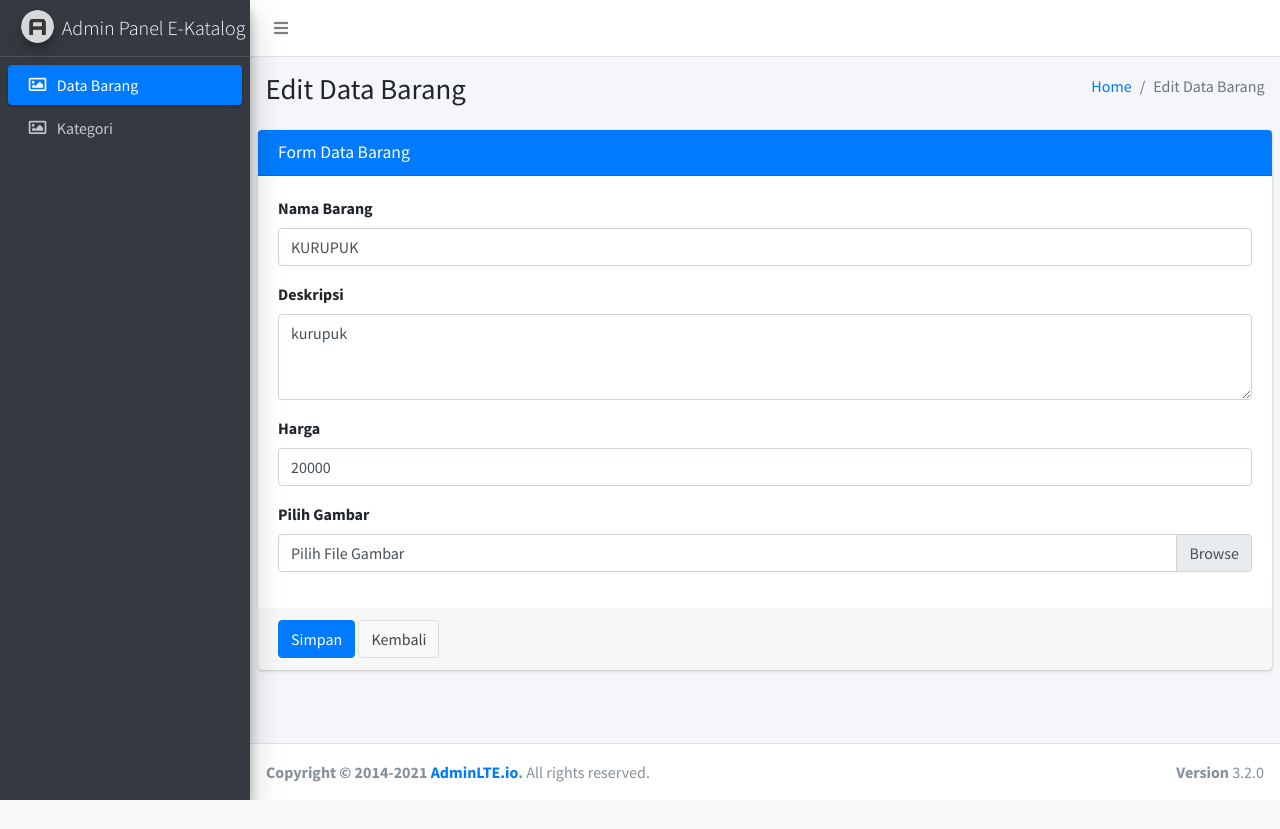
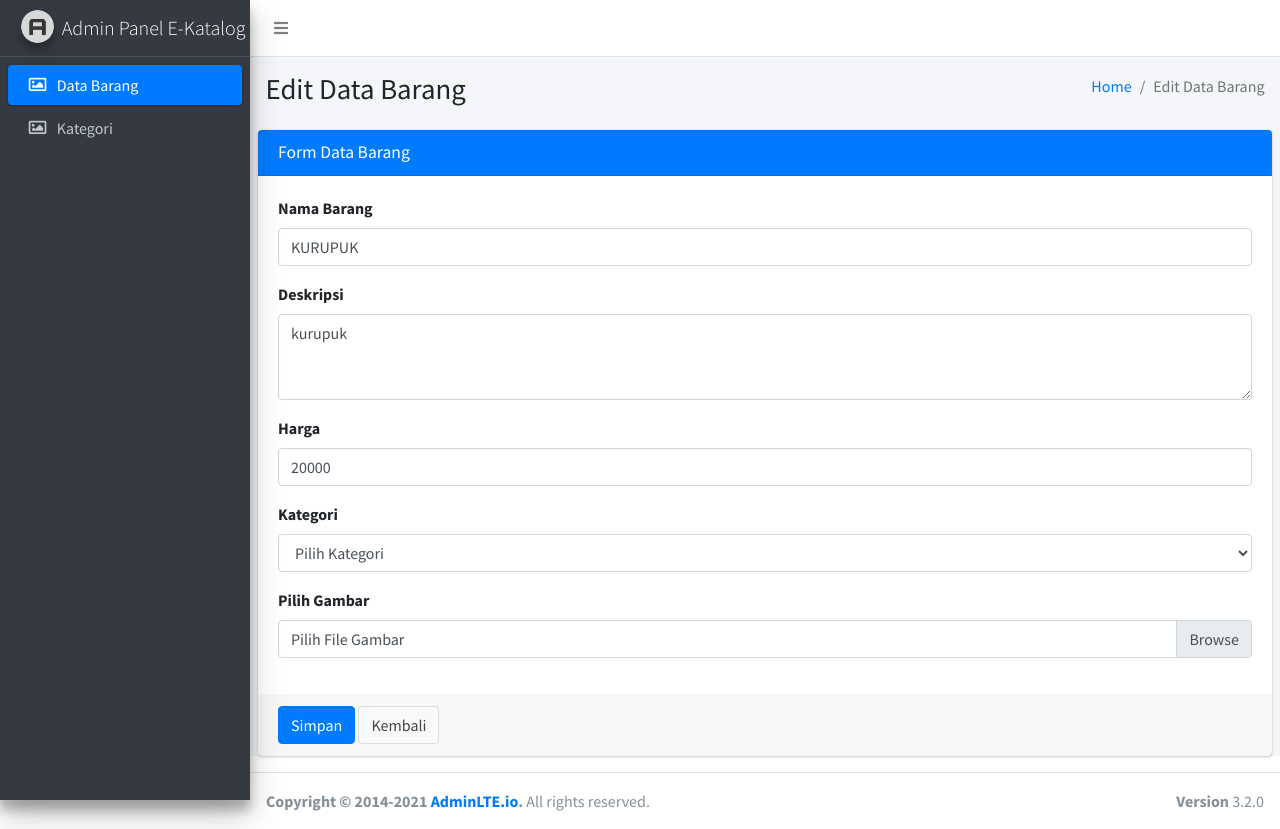
Before and after one commit to rifkkimaulana/e_katalog_pabw_unsap, a PHP site: page /admin/data_barang/edit.php?id=13 in a window 1280 px wide. Before the commit the page ends 800 px from the top, so only its background shows below. Run offline with PHP 8.4, Linux system fonts and the light colour scheme; data comes from the database, SQL or seed files in the repository; some libraries are stand-ins or nearby versions.

Commit message:
edit simpan data barang

```diff
--- a/admin/data_barang/edit.php
+++ b/admin/data_barang/edit.php
@@ -91,6 +91,20 @@
                                 <label>Harga</label>
                                 <input type="text" name="harga_post" class="form-control" placeholder="Masukkan Harga Barang" value="<?= $harga ?>" required>
                             </div>
+                            <?php
+                            include '../../koneksi.php';
+                            $kategori = mysqli_query($koneksi, "SELECT * FROM kategori ORDER BY id DESC");
+                            ?>
+                            <div class="form-group">
+                                <label for="content_artikel">Kategori</label>
+                                <select class="form-control" name="kategori_post" required>
+                                    <option value="">Pilih Kategori</option>
+
+                                    <?php while ($data = mysqli_fetch_array($kategori)) { ?>
+                                        <option value="<?= $data['id'] ?>" > <?= $data['kategori_barang'] ?></option>
+                                    <?php } ?>
+                                </select>
+                            </div>
                             <div class="form-group">
                                 <label>Pilih Gambar</label>
                                 <div class="input-group">
--- a/admin/data_barang/proses_simpan.php
+++ b/admin/data_barang/proses_simpan.php
@@ -18,8 +18,8 @@
     $insert = mysqli_query($koneksi, "INSERT INTO data_barang VALUES (
         NULL,
         '$nama_barang_post',
+        '$kategori_post',
         '$deskripsi_post',
-        '$kategori_post',
         '$harga_post',
         '$nama_file'
     )");
```
Also changed, not shown: admin/data_barang/gambar/Desert.jpg (deleted), admin/data_barang/gambar/Lighthouse.jpg (deleted), 2 other files.
